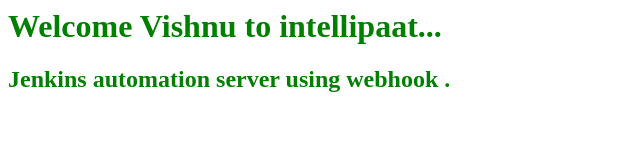
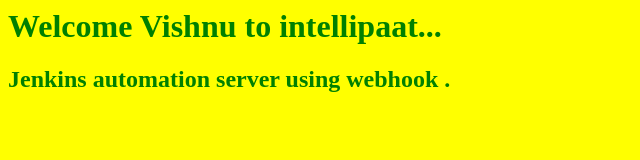
Before and after one commit to Sukku1990/Website, a plain HTML site: page index.html in a window 1280 px wide. Shown: the whole page, without its empty margins (0-640 px from the left). Drawn offline with Linux system fonts and the light colour scheme.

```diff
--- a/index.html
+++ b/index.html
@@ -1,6 +1,6 @@
 <html>
 <title> Jenkins CI/CD Pipeline .</title>
-<body text="green" bgcolor="#FFFFFF">
+<body text="green" bgcolor="#FFFF00">
 <h1> Welcome Vishnu to intellipaat... </h1>
 <h2> Jenkins automation server using webhook . </h2>
 <h3><marquee> Integrate notification once the build is successful...Please configure email notification .</marquee></h3>
```
